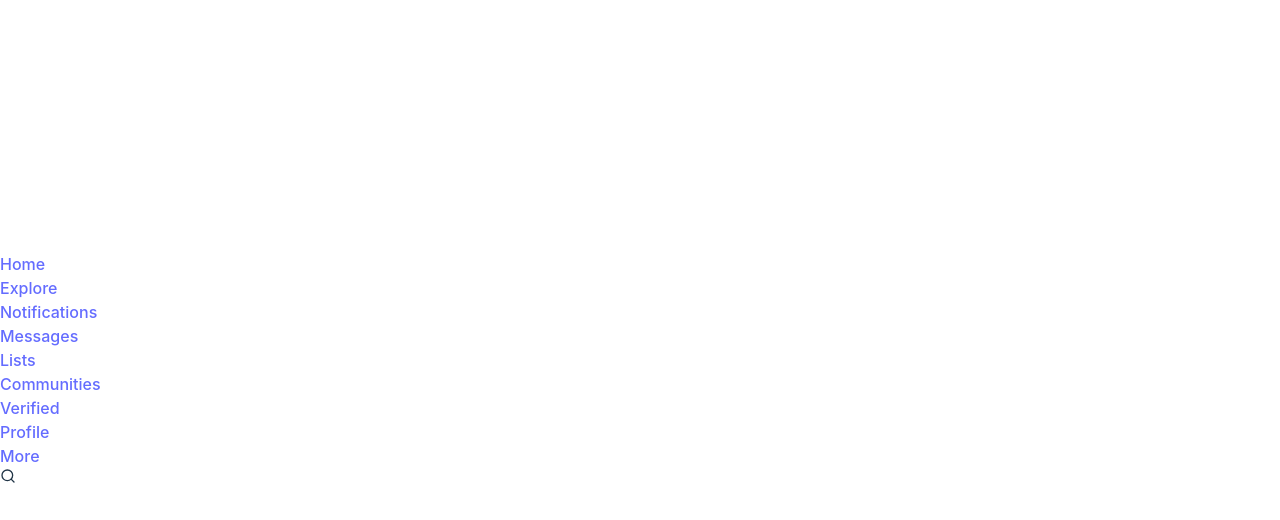
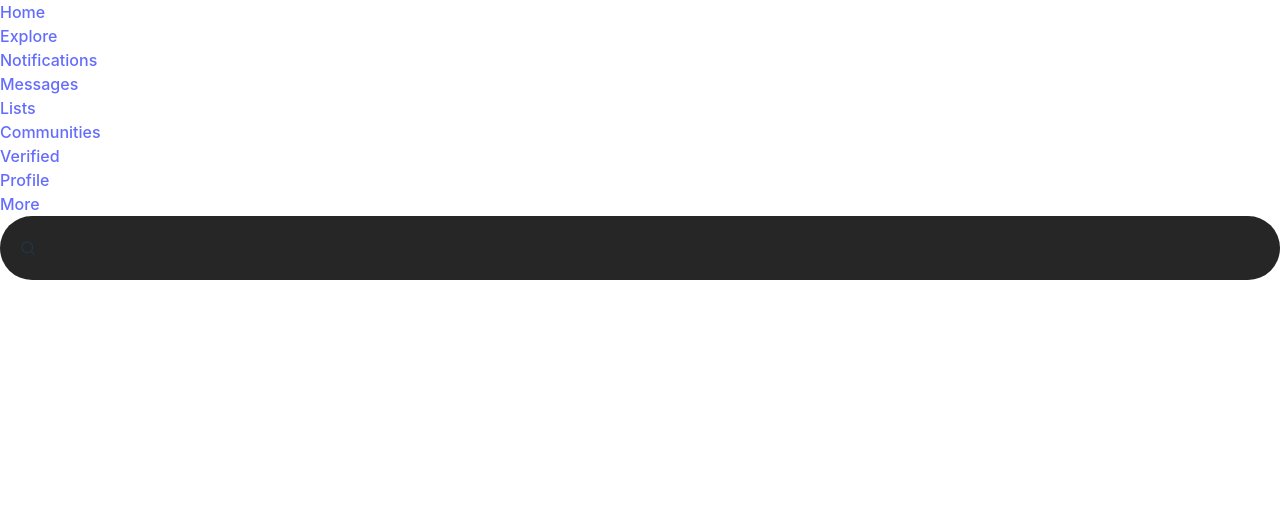
Before and after one commit to Prabhatgrg/Twitter-Clone, a React (Vite) app: page / in a window 1280 px wide. Shown: the top 520 px of the page. Built offline with nearby package versions, Linux system fonts and the light colour scheme.

Commit message:
search bar

```diff
--- a/src/components/Search/Searchbar.jsx
+++ b/src/components/Search/Searchbar.jsx
@@ -6,13 +6,10 @@ const Searchbar = () => {
     }
 
     return (
-        <div>
-            <form onSubmit={(e) => handleSubmit(e)}>
-                <FiSearch />
-                <input type="text" className="p-2 border-0" />
-                <div className="p-3 boder-2"></div>
-            </form>
-        </div>
+        <form className="flex gap-2 items-center bg-neutral-800 px-5 py-3 rounded-full" onSubmit={(e) => handleSubmit(e)}>
+            <FiSearch />
+            <input type="text" className="p-2 border-0 bg-transparent focus:outline-0 grow" />
+        </form>
     );
 };
 
--- a/src/index.css
+++ b/src/index.css
@@ -9,7 +9,7 @@
 
     color-scheme: light dark;
     color: rgba(255, 255, 255, 0.87);
-    background-color: #242424;
+    background-color: #181818;
 
     font-synthesis: none;
     text-rendering: optimizeLegibility;
@@ -29,10 +29,6 @@ a:hover {
 
 body {
     margin: 0;
-    display: flex;
-    place-items: center;
-    min-width: 320px;
-    min-height: 100vh;
 }
 
 h1 {
```
